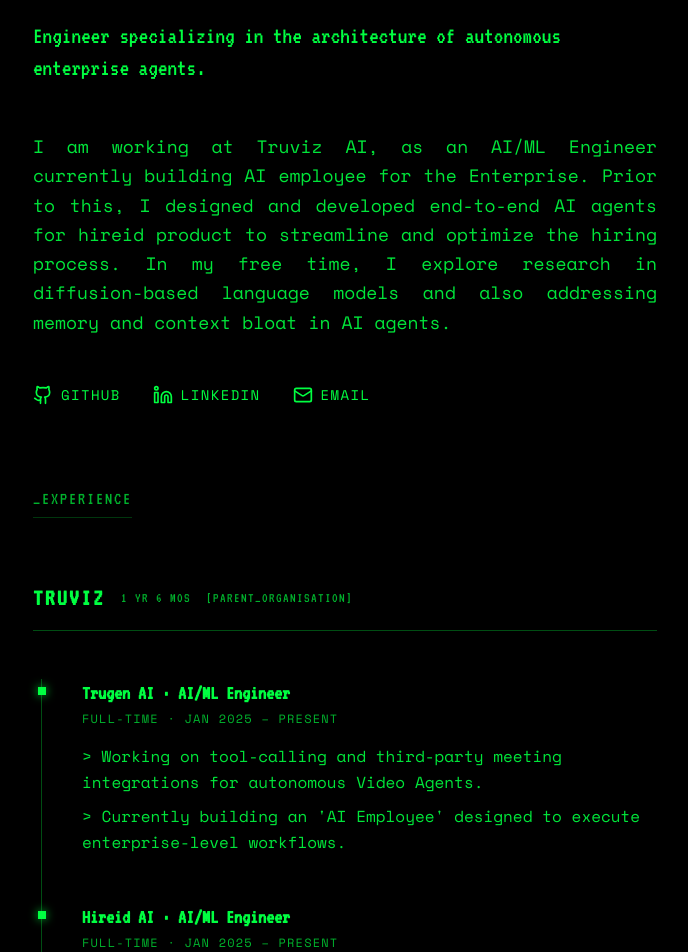
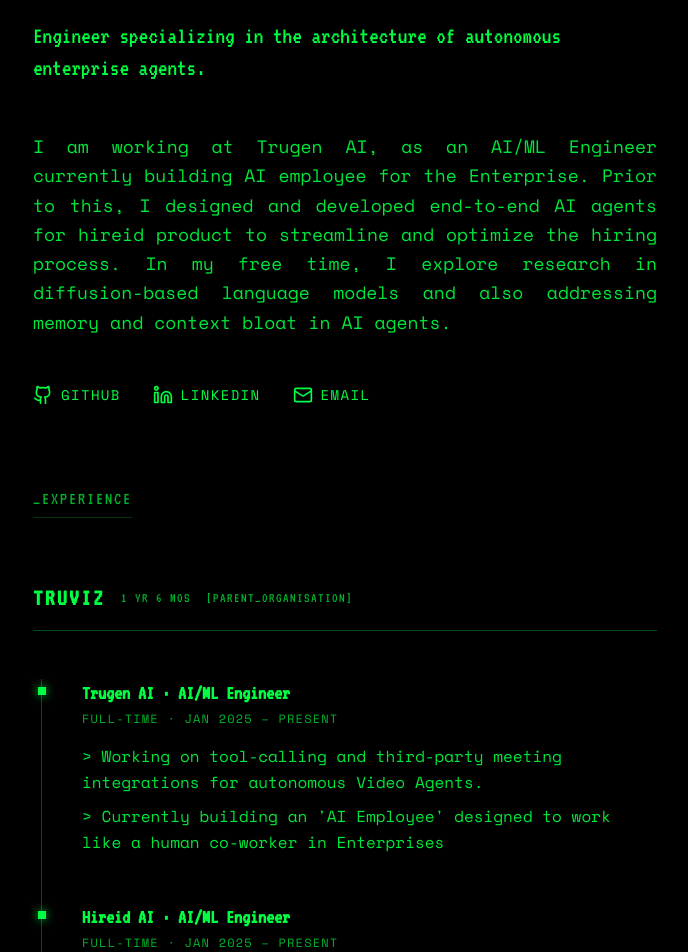
Before and after one commit to AjayK47/Portfolio-2, a Next.js app: page / in a window 1280 px wide. Shown: the part 180-1132 px from the top of the page, without its empty margins (295-983 px from the left). Built offline with nearby package versions, Linux system fonts and the light colour scheme.

Commit message:
Update page.tsx

```diff
--- a/app/page.tsx
+++ b/app/page.tsx
@@ -16,7 +16,7 @@
 
         <div className="text-lg leading-relaxed font-normal opacity-90 text-justify">
           <p>
-            I am working at Truviz AI, as an AI/ML Engineer currently building AI employee for the Enterprise.
+            I am working at Trugen AI, as an AI/ML Engineer currently building AI employee for the Enterprise.
             Prior to this, I designed and developed end-to-end AI agents for hireid product to streamline
             and optimize the hiring process. In my free time, I explore research in diffusion-based
             language models and also addressing memory and context bloat in AI agents.
@@ -66,7 +66,7 @@
                   </div>
                   <ul className="leading-relaxed opacity-90 text-base space-y-2 list-none">
                     <li>{">"} Working on tool-calling and third-party meeting integrations for autonomous Video Agents.</li>
-                    <li>{">"} Currently building an 'AI Employee' designed to execute enterprise-level workflows.</li>
+                    <li>{">"} Currently building an 'AI Employee' designed to work like a human co-worker in Enterprises</li>
                   </ul>
                 </div>
               </div>
```
